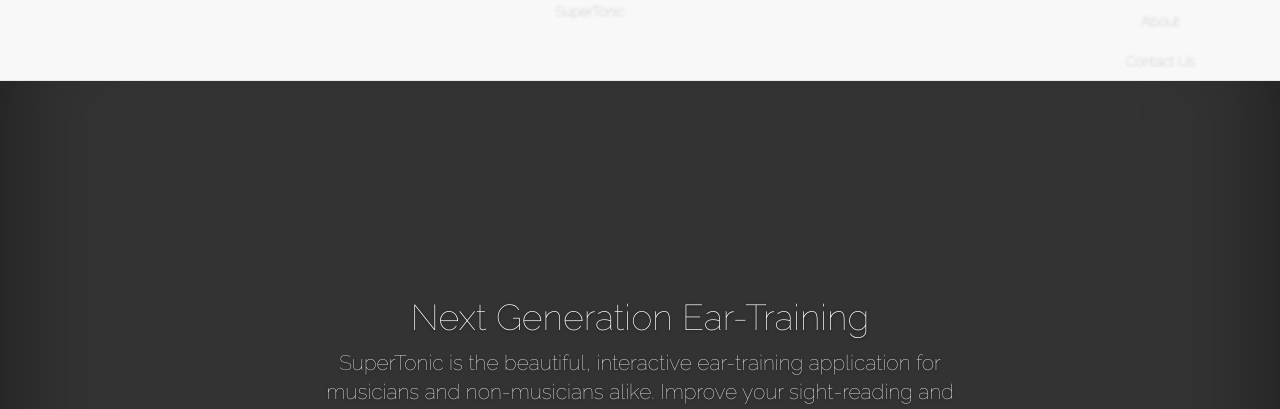
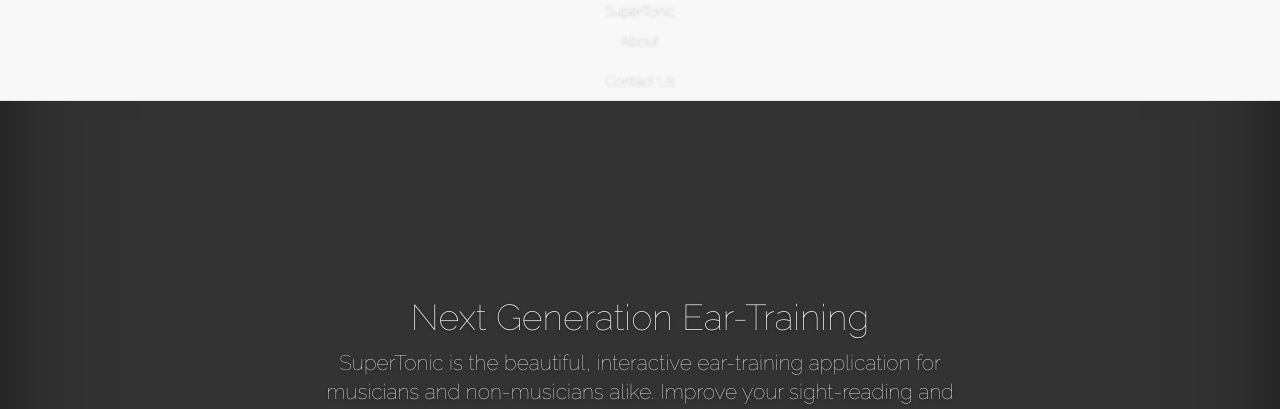
Before and after one commit to CaptainKanuk/eartraining, a Django app: page / in a window 1280 px wide. Shown: the top 409 px of the page. Run offline with Django 3.2, Linux system fonts and the light colour scheme; parts of the project's set-up code (start-up, migrations or seed data) failed here and were passed over; some libraries are stand-ins or nearby versions.

Commit message:
changed navbar

```diff
--- a/templates/pages/index.html
+++ b/templates/pages/index.html
@@ -65,7 +65,7 @@
           <nav class="navbar navbar-default navbar-fixed-top" role="navigation">
         <div class="container">
           <a class="brand" href="#">SuperTonic</a>
-          <u1 class="nav pull-right">
+          <u1 class="nav">
             <li><a href="#">About</a></li>
             <li><a href="#">Contact Us</a></li>
           </u1>
```
Also changed, not shown: 3 other files.
